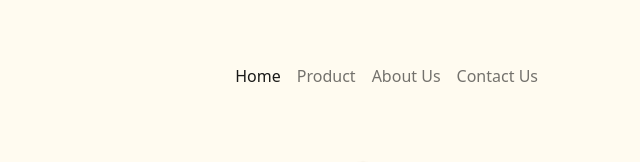
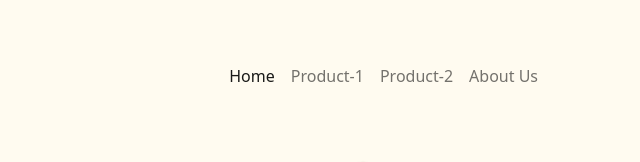
Before and after one commit to developerashikur1/penguine-practice-project, a plain HTML site: page index.html in a window 1280 px wide. Shown: the top 162 px of the page, 640-1280 px from the left. Drawn offline with nearby package versions, Linux system fonts and the light colour scheme.

Commit message:
link with menber

```diff
--- a/index.html
+++ b/index.html
@@ -32,23 +32,23 @@
                     <div class="collapse navbar-collapse" id="navbarNav">
                         <ul class="navbar-nav">
                             <li class="nav-item">
-                                <a class="nav-link active" aria-current="page" href="#">Home</a>
+                                <a class="nav-link active" aria-current="page" href="#home">Home</a>
                             </li>
                             <li class="nav-item">
-                                <a class="nav-link" href="#">Product</a>
+                                <a class="nav-link" href="#product-1">Product-1</a>
                             </li>
                             <li class="nav-item">
-                                <a class="nav-link" href="#">About Us</a>
+                                <a class="nav-link" href="#product-2">Product-2</a>
                             </li>
                             <li class="nav-item">
-                                <a class="nav-link" href="#">Contact Us</a>
+                                <a class="nav-link" href="#about-us">About Us</a>
                             </li>
                         </ul>
                     </div>
                 </div>
             </div>
         </nav>
-        <section class="container">
+        <section class="container" id="home">
             <div class="my-5">
 
                 <div class="row d-flex align-items-center">
@@ -76,7 +76,7 @@
     </header>
 
     <main>
-        <section class="container my-5">
+        <section class="container my-5" id="product-1">
             <h1 class="fw-bold mb-4">WOMAN JACKET</h1>
             <div>
                 <div class="row row-cols-1 row-cols-md-2 row-cols-lg-3 g-4">
@@ -137,7 +137,7 @@
                 </div>
             </div>
         </section>
-        <section class="container my-5">
+        <section class="container my-5" id="product-2">
             <h1 class="fw-bold mb-4">MAN JACKET</h1>
             <div>
                 <div class="row row-cols-1 row-cols-md-2 row-cols-lg-3 g-4">
@@ -198,7 +198,7 @@
                 </div>
             </div>
         </section>
-        <section class="container my-5">
+        <section class="container my-5" id="about-us">
 
             <div class="row d-flex align-items-center justify-content-xl-end">
                 <div class="col-lg-5 p-2">
```
